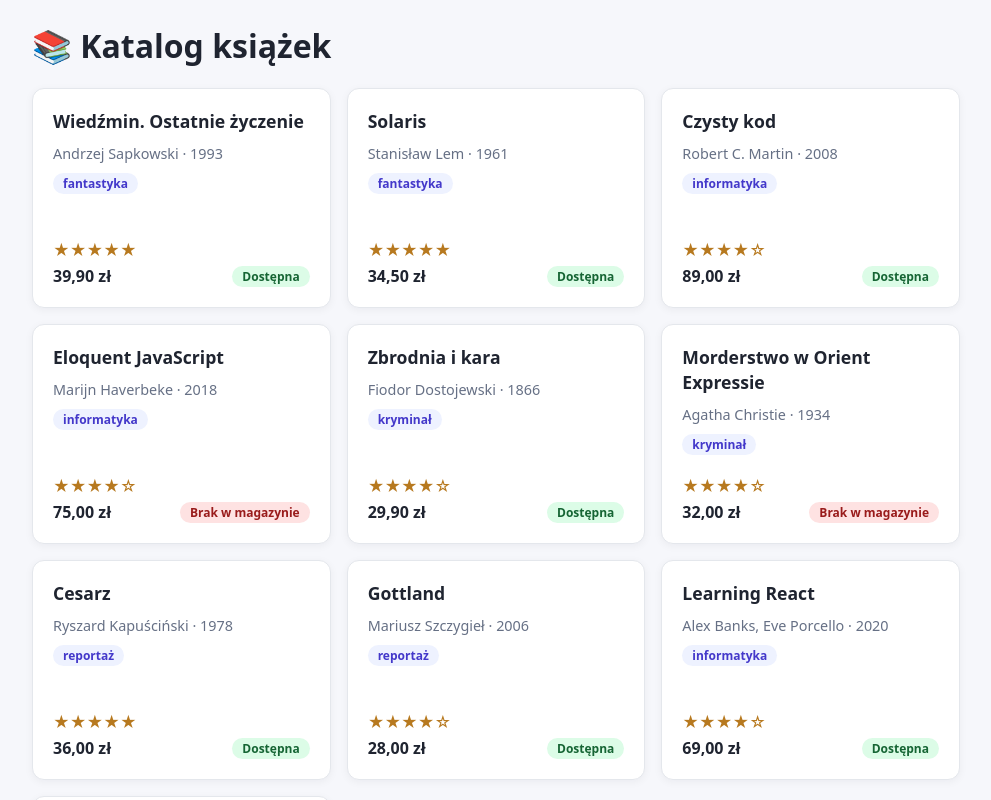
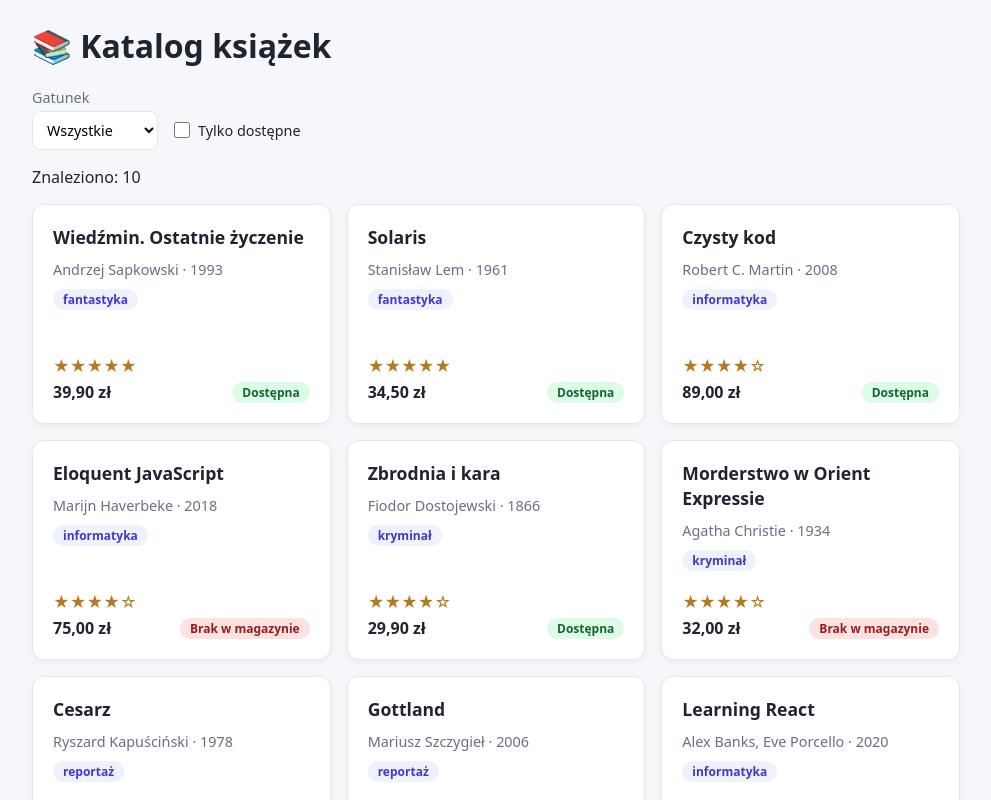
Before and after one commit to xAxee/frameworki-front-endowe, a React (Vite) app: page / in a window 1280 px wide. Shown: the top 800 px of the page, without its empty margins (144-1135 px from the left). Built offline with nearby package versions, Linux system fonts and the light colour scheme.

Commit message:
Lab 1 Exercise 4

```diff
--- a/src/App.tsx
+++ b/src/App.tsx
@@ -1,11 +1,32 @@
+import { useState } from "react";
 import { books } from "./data/books";
 import BookList from "./components/BookList";
+import FilterBar from "./components/FilterBar";
+import type { Genre } from "./types";
+
+type GenreFilter = Genre | "wszystkie";
 
 export default function App() {
+  const [genre, setGenre] = useState<GenreFilter>("wszystkie");
+  const [onlyAvailable, setOnlyAvailable] = useState(false);
+
+  const visibleBooks = books.filter(
+    (book) =>
+      (genre === "wszystkie" || book.genre === genre) &&
+      (!onlyAvailable || book.available),
+  );
+
   return (
     <>
       <h1>📚 Katalog książek</h1>
-      <BookList books={books} />
+      <FilterBar
+        genre={genre}
+        onlyAvailable={onlyAvailable}
+        onGenreChange={setGenre}
+        onOnlyAvailableChange={setOnlyAvailable}
+      />
+      <p>Znaleziono: {visibleBooks.length}</p>
+      <BookList books={visibleBooks} />
     </>
   );
 }
--- /dev/null
+++ b/src/components/FilterBar.module.css
@@ -0,0 +1,21 @@
+.filters {
+  display: flex;
+  flex-wrap: wrap;
+  align-items: flex-end;
+  gap: 16px;
+  margin-bottom: 16px;
+}
+
+.checkbox {
+  display: flex;
+  align-items: center;
+  gap: 8px;
+  min-height: 40px;
+  color: var(--text);
+}
+
+.checkbox input {
+  width: 16px;
+  height: 16px;
+  margin: 0;
+}
--- /dev/null
+++ b/src/components/FilterBar.tsx
@@ -0,0 +1,44 @@
+import type { Genre } from "../types";
+import styles from "./FilterBar.module.css";
+
+type GenreFilter = Genre | "wszystkie";
+
+type FilterBarProps = {
+  genre: GenreFilter;
+  onlyAvailable: boolean;
+  onGenreChange: (genre: GenreFilter) => void;
+  onOnlyAvailableChange: (onlyAvailable: boolean) => void;
+};
+
+export default function FilterBar({
+  genre,
+  onlyAvailable,
+  onGenreChange,
+  onOnlyAvailableChange,
+}: FilterBarProps) {
+  return (
+    <div className={styles.filters}>
+      <label>
+        Gatunek
+        <select
+          value={genre}
+          onChange={(event) => onGenreChange(event.target.value as GenreFilter)}
+        >
+          <option value="wszystkie">Wszystkie</option>
+          <option value="fantastyka">Fantastyka</option>
+          <option value="kryminał">Kryminał</option>
+          <option value="reportaż">Reportaż</option>
+          <option value="informatyka">Informatyka</option>
+        </select>
+      </label>
+      <label className={styles.checkbox}>
+        <input
+          type="checkbox"
+          checked={onlyAvailable}
+          onChange={(event) => onOnlyAvailableChange(event.target.checked)}
+        />
+        Tylko dostępne
+      </label>
+    </div>
+  );
+}
```
